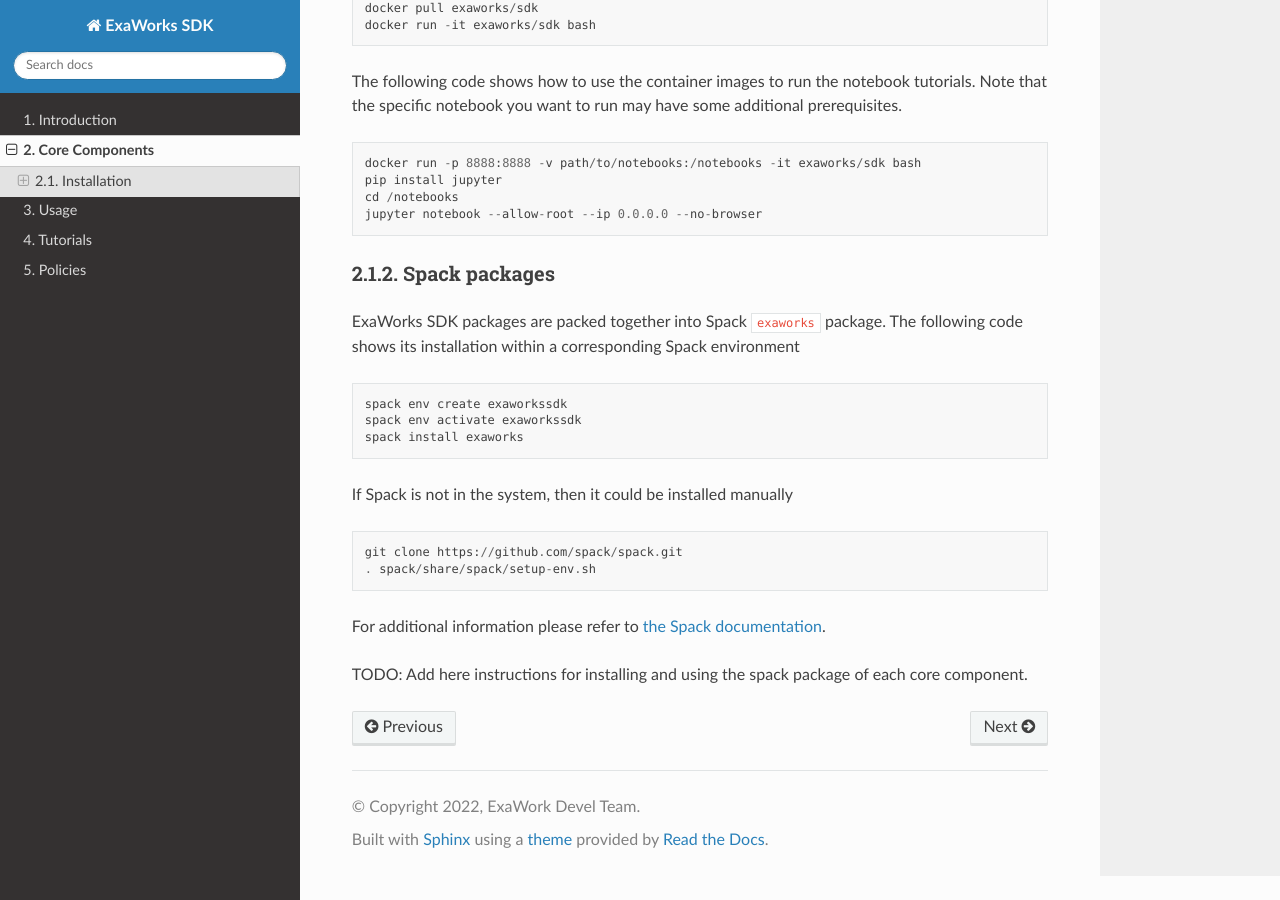
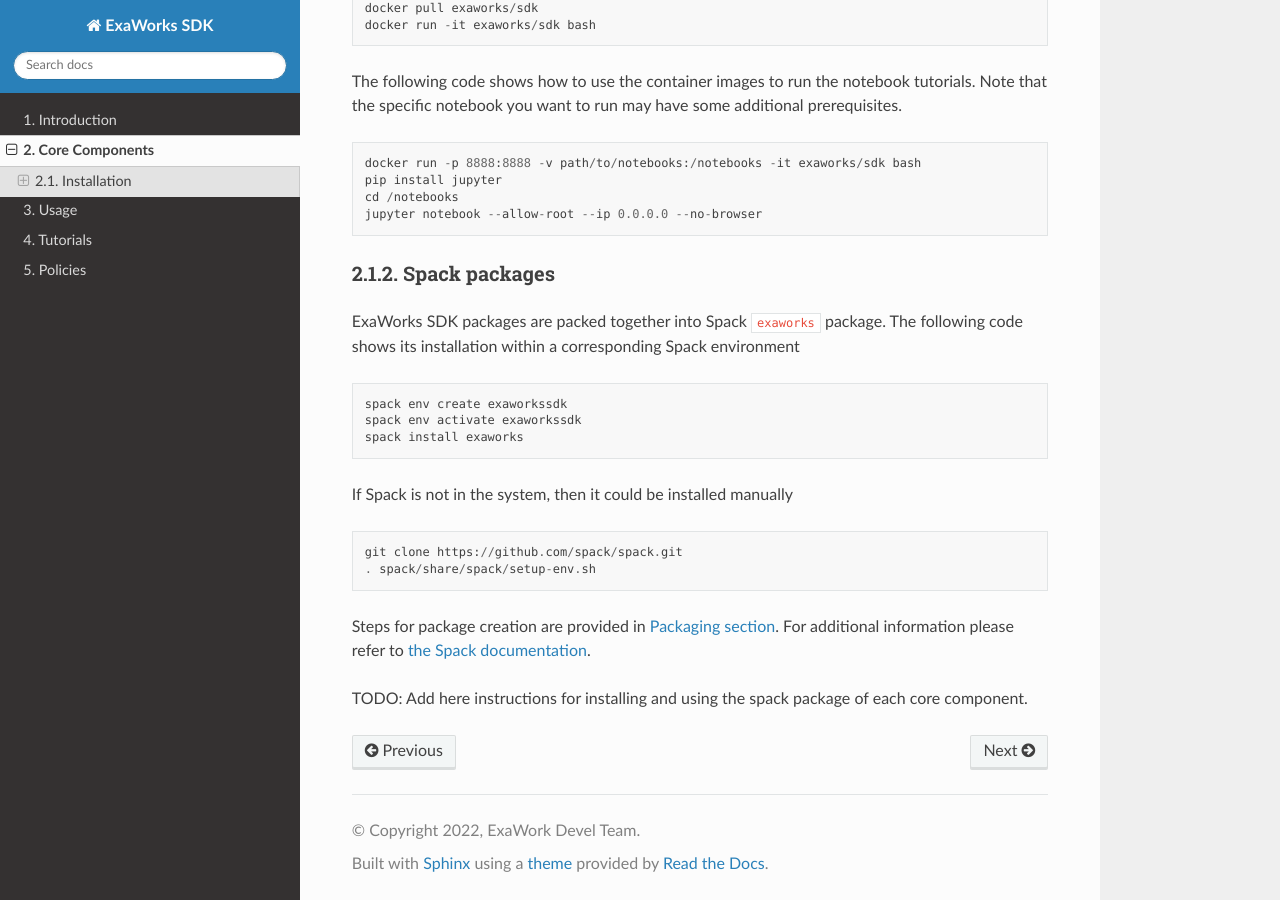
Before and after one commit to ExaWorks/SDK, a Sphinx documentation site: the page built from docs/source/components.rst, in a window 1280 px wide and 900 px high, scrolled down 879 px. Built offline with Sphinx 7.4.7 and the Read the Docs theme 2.0.0, drawn with Linux system fonts in a browser that asks for light colours.

Commit message:
docs: added reference to packaging section

```diff
--- a/docs/source/components.rst
+++ b/docs/source/components.rst
@@ -59,6 +59,7 @@ If Spack is not in the system, then it could be installed manually
     git clone https://github.com/spack/spack.git
     . spack/share/spack/setup-env.sh
 
+Steps for package creation are provided in `Packaging section <packaging.rst>`_.
 For additional information please refer to `the Spack documentation <https://spack.readthedocs.io/en/latest/>`_.
 
 TODO: Add here instructions for installing and using the spack package of each core component.
```
